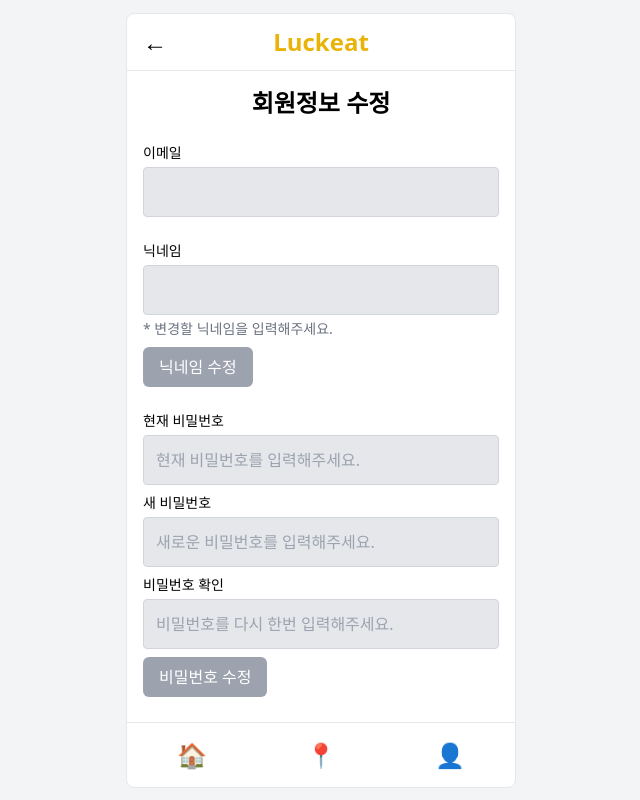
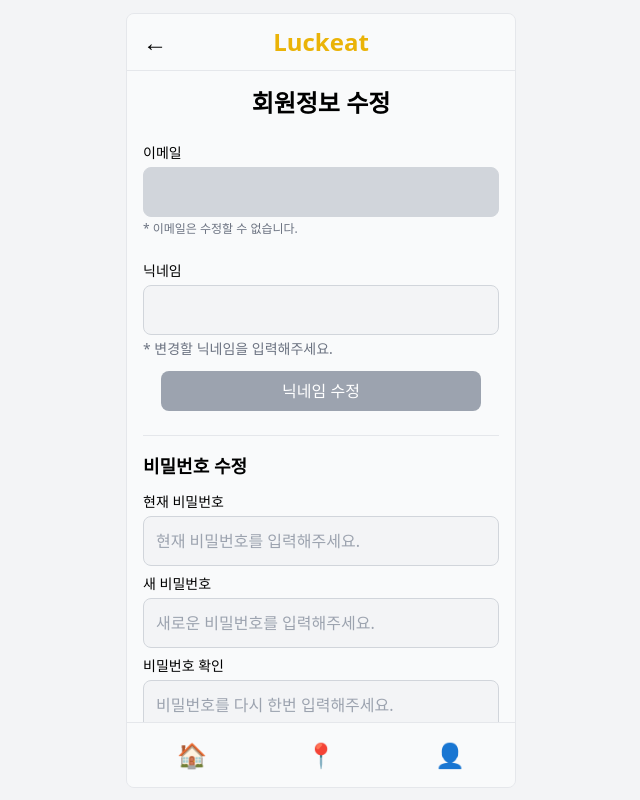
Before and after one commit to wonajin/luckeat-fe, a React (Vite) app: page /edit-profile in a window 1280 px wide. Shown: the whole page, without its empty margins (319-959 px from the left). Built offline with nearby package versions, Linux system fonts and the light colour scheme.

Commit message:
feat: 회원정보 수정 페이지 UI 개선 및 기능 강화

```diff
--- a/src/pages/EditProfilePage.jsx
+++ b/src/pages/EditProfilePage.jsx
@@ -152,6 +152,10 @@ function EditProfilePage() {
         setOriginalNickname(nickname)
         setIsNicknameSame(true)
         showToastMessage('닉네임이 수정되었습니다.')
+        // 수정 완료 시 홈화면으로 이동
+        setTimeout(() => {
+          navigate('/')
+        }, 1500)
       } else {
         if (result.message.includes('중복')) {
           setNicknameError('중복된 닉네임입니다.')
@@ -207,6 +211,10 @@ function EditProfilePage() {
         setConfirmPassword('')
         setPasswordError('')
         setPasswordsNotMatch(false)
+        // 수정 완료 시 홈화면으로 이동
+        setTimeout(() => {
+          navigate('/')
+        }, 1500)
       } else {
         if (
           result.message.includes('현재 비밀번호') ||
@@ -248,7 +256,7 @@ function EditProfilePage() {
   }
 
   return (
-    <div className="flex flex-col h-full">
+    <div className="flex flex-col h-full bg-gray-50">
       <Header title="회원정보 수정" onBack={() => navigate('/mypage')} />
 
       <div className="flex-1 overflow-y-auto p-4">
@@ -261,8 +269,11 @@ function EditProfilePage() {
             type="email"
             value={user?.email || ''}
             disabled
-            className="w-full p-3 bg-gray-200 rounded border border-gray-300 text-gray-500"
+            className="w-full p-3 bg-gray-300 rounded-lg border border-gray-300 text-gray-500 font-medium"
           />
+          <p className="text-gray-500 text-xs mt-1">
+            * 이메일은 수정할 수 없습니다.
+          </p>
         </div>
 
         {/* 닉네임 수정 */}
@@ -272,7 +283,7 @@ function EditProfilePage() {
             type="text"
             value={nickname}
             onChange={handleNicknameChange}
-            className="w-full p-3 bg-gray-200 rounded border border-gray-300"
+            className="w-full p-3 bg-gray-100 rounded-lg border border-gray-300"
           />
           {isNicknameSame && (
             <p className="text-gray-500 text-sm mt-1">
@@ -283,15 +294,15 @@ function EditProfilePage() {
             <p className="text-red-500 text-sm mt-1">* {nicknameError}</p>
           )}
 
-          <div className="mt-2">
+          <div className="mt-3 flex justify-center">
             <button
               onClick={handleNicknameSubmit}
               disabled={isLoading || isNicknameSame || !!nicknameError}
-              className={`px-4 py-2 ${
+              className={`px-4 py-2 rounded-lg w-full max-w-xs ${
                 isLoading || isNicknameSame || !!nicknameError
                   ? 'bg-gray-400 cursor-not-allowed'
                   : 'bg-[#F7B32B] hover:bg-[#E09D18]'
-              } text-white font-medium rounded-md transition-colors`}
+              } text-white font-medium transition-colors`}
             >
               {isLoading ? '처리 중...' : '닉네임 수정'}
             </button>
@@ -299,7 +310,8 @@ function EditProfilePage() {
         </div>
 
         {/* 비밀번호 수정 */}
-        <div className="mb-6">
+        <div className="mb-8 border-t pt-4">
+          <h2 className="text-lg font-bold mb-3">비밀번호 수정</h2>
           <label className="block text-sm font-medium mb-1">
             현재 비밀번호
           </label>
@@ -308,7 +320,7 @@ function EditProfilePage() {
             value={currentPassword}
             onChange={handleCurrentPasswordChange}
             placeholder="현재 비밀번호를 입력해주세요."
-            className="w-full p-3 bg-gray-200 rounded border border-gray-300 mb-2"
+            className="w-full p-3 bg-gray-100 rounded-lg border border-gray-300 mb-2"
           />
           {currentPasswordError && (
             <p className="text-red-500 text-sm mb-2">
@@ -322,7 +334,7 @@ function EditProfilePage() {
             value={newPassword}
             onChange={handlePasswordChange}
             placeholder="새로운 비밀번호를 입력해주세요."
-            className="w-full p-3 bg-gray-200 rounded border border-gray-300 mb-2"
+            className="w-full p-3 bg-gray-100 rounded-lg border border-gray-300 mb-2"
           />
           {passwordError && (
             <p className="text-red-500 text-sm mb-2">* {passwordError}</p>
@@ -336,7 +348,7 @@ function EditProfilePage() {
             value={confirmPassword}
             onChange={handleConfirmPasswordChange}
             placeholder="비밀번호를 다시 한번 입력해주세요."
-            className="w-full p-3 bg-gray-200 rounded border border-gray-300"
+            className="w-full p-3 bg-gray-100 rounded-lg border border-gray-300"
           />
           {passwordsNotMatch && (
             <p className="text-red-500 text-sm mt-1">
@@ -344,7 +356,7 @@ function EditProfilePage() {
             </p>
           )}
 
-          <div className="mt-2">
+          <div className="mt-3 flex justify-center">
             <button
               onClick={handlePasswordSubmit}
               disabled={
@@ -355,7 +367,7 @@ function EditProfilePage() {
                 passwordsNotMatch ||
                 !!passwordError
               }
-              className={`px-4 py-2 ${
+              className={`px-4 py-2 rounded-lg w-full max-w-xs ${
                 isLoading ||
                 !currentPassword ||
                 !newPassword ||
@@ -364,7 +376,7 @@ function EditProfilePage() {
                 !!passwordError
                   ? 'bg-gray-400 cursor-not-allowed'
                   : 'bg-[#F7B32B] hover:bg-[#E09D18]'
-              } text-white font-medium rounded-md transition-colors`}
+              } text-white font-medium transition-colors`}
             >
               {isLoading ? '처리 중...' : '비밀번호 수정'}
             </button>
@@ -372,10 +384,10 @@ function EditProfilePage() {
         </div>
 
         {/* 탈퇴하기 버튼 */}
-        <div className="text-right mt-8 border-t pt-4">
+        <div className="mt-8 border-t pt-4 flex justify-center">
           <button
             onClick={() => setShowDeleteModal(true)}
-            className="text-red-500 hover:underline"
+            className="text-red-500 hover:text-red-700 font-medium hover:underline"
             disabled={isLoading}
           >
             탈퇴하기
@@ -385,38 +397,38 @@ function EditProfilePage() {
 
       {/* 토스트 메시지 */}
       {showToast && (
-        <div className="fixed bottom-10 left-1/2 transform -translate-x-1/2 bg-black bg-opacity-70 text-white px-4 py-2 rounded-md shadow-lg">
+        <div className="fixed bottom-20 left-1/2 transform -translate-x-1/2 bg-black bg-opacity-70 text-white px-4 py-2 rounded-lg shadow-lg z-50">
           {toastMessage}
         </div>
       )}
 
       {/* 회원 탈퇴 확인 모달 */}
       {showDeleteModal && (
-        <div className="fixed inset-0 bg-gray-600 bg-opacity-50 flex items-center justify-center z-50">
-          <div className="bg-white p-6 rounded-lg shadow-lg w-4/5 max-w-md">
-            <p className="text-xl font-bold text-center mb-6">
+        <div className="fixed inset-0 bg-black bg-opacity-50 flex items-center justify-center z-50">
+          <div className="bg-white p-5 rounded-lg shadow-lg w-4/5 max-w-sm">
+            <h3 className="text-xl font-bold text-center mb-4">
               회원을 탈퇴하시겠습니까?
-            </p>
-            <p className="text-sm text-gray-600 text-center mb-4">
+            </h3>
+            <p className="text-sm text-gray-600 text-center mb-6">
               탈퇴 시 계정과 관련된 모든 정보가 삭제되며, 이 작업은 되돌릴 수
               없습니다.
             </p>
             <div className="flex justify-center space-x-4">
               <button
+                onClick={() => setShowDeleteModal(false)}
+                disabled={isLoading}
+                className="px-6 py-2 bg-gray-200 text-gray-700 font-medium rounded-lg hover:bg-gray-300"
+              >
+                취소
+              </button>
+              <button
                 onClick={handleDeleteAccount}
                 disabled={isLoading}
                 className={`px-6 py-2 ${
                   isLoading ? 'bg-gray-400' : 'bg-red-500 hover:bg-red-600'
-                } text-white font-medium rounded-md transition-colors`}
+                } text-white font-medium rounded-lg transition-colors`}
               >
                 {isLoading ? '처리 중...' : '탈퇴하기'}
-              </button>
-              <button
-                onClick={() => setShowDeleteModal(false)}
-                disabled={isLoading}
-                className="px-6 py-2 bg-gray-200 text-gray-700 font-medium rounded-md hover:bg-gray-300"
-              >
-                취소
               </button>
             </div>
           </div>
```
